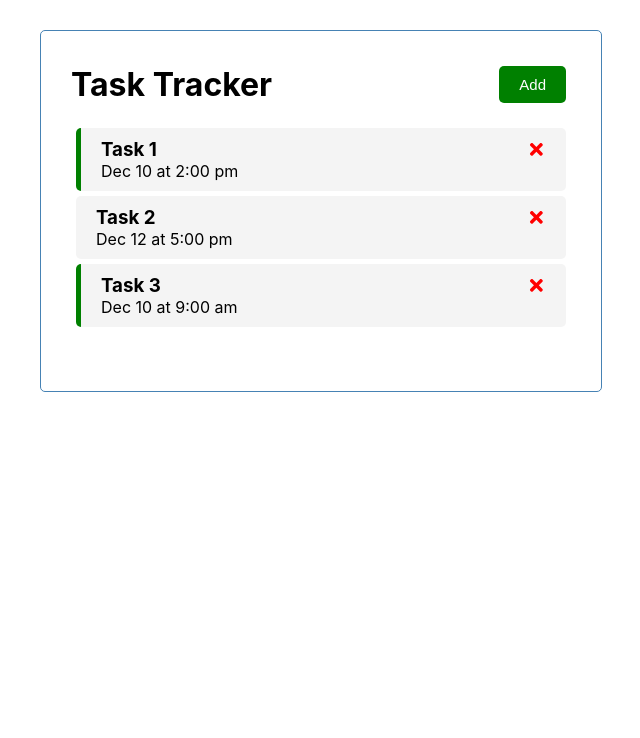
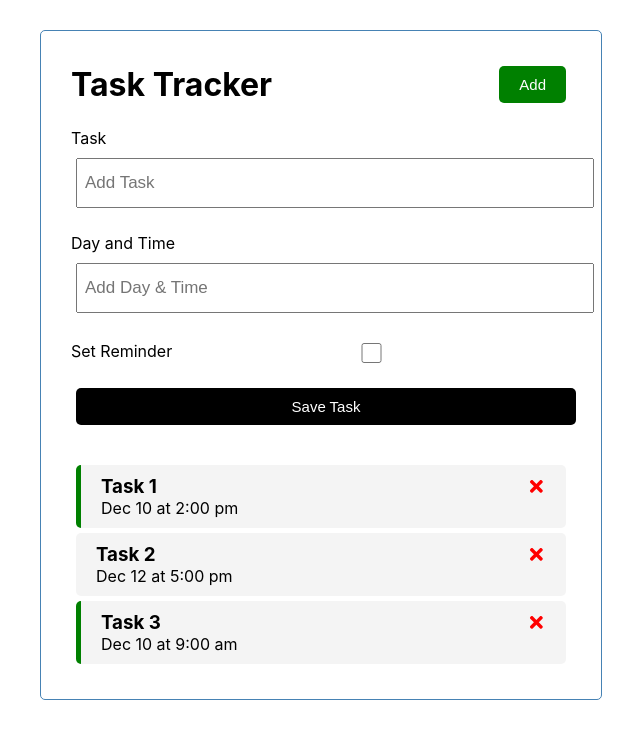
Before and after one commit to Morgan-a1/task-tracker, a React (Create React App) app: page / in a window 1280 px wide. Shown: the top 738 px of the page, without its empty margins (319-959 px from the left). Built offline with nearby package versions, Linux system fonts and the light colour scheme.

Commit message:
Add task functionality

```diff
--- a/src/App.jsx
+++ b/src/App.jsx
@@ -1,6 +1,8 @@
 import { useState } from "react";
+import AddTask from "./components/AddTask";
 import Header from "./components/Header";
 import Tasks from "./components/Tasks";
+//import AddTask from "./components/AddTask";
 
 const initialTasks = [
   {
@@ -39,9 +41,19 @@ function App() {
     setTasks(newTask);
   }
 
+  function addTask(task) {
+    let id = 0;
+    if (tasks.length > 0) {
+      id = tasks[tasks.length - 1].id + 1;
+    }
+    const newTask = { ...task, id };
+    setTasks([...tasks, newTask]);
+  }
+
   return (
     <div className="container">
       <Header />
+      <AddTask onSubmit={addTask} />
       <Tasks onToggle={toggleReminder} onDelete={deleteTask} tasks={tasks} />
     </div>
   );
--- /dev/null
+++ b/src/components/AddTask.jsx
@@ -0,0 +1,61 @@
+import PropTypes from "prop-types";
+import { useState } from "react";
+import Button from "./Button";
+
+function AddTask({ onSubmit }) {
+   const [text, setText] = useState("");
+   const [day, setDay] = useState("");
+   const [reminder, setReminder] = useState(false);
+
+   function handleSubmit(e){
+      e.preventDefault();
+      if (!text) {
+         return alert("Please enter a task");
+      }
+      onSubmit({ text, day, reminder });
+      resetForm();
+   }
+
+   function resetForm() {
+      setText("");
+      setDay("");
+      setReminder(false);
+   }
+
+   return (
+      <form className="add-form" onSubmit={handleSubmit}>
+         <div className="form-control">
+            <label htmlFor="text">Task</label>
+            <input
+               type="text"
+               id="text"
+               name="text"
+               placeholder="Add Task"
+               value={text}
+               onChange={(e) => setText(e.target.value)} />
+         </div>
+         <div className="form-control">
+            <label htmlFor="day">Day and Time</label>
+            <input type="text" id="day" name="day" placeholder="Add Day & Time" value={day} onChange={(e) => setDay(e.target.value)} />
+         </div>
+         <div className="form-control form-control-check">
+            <label htmlFor="reminder">Set Reminder</label>
+            <input
+               type="checkbox"
+               id="reminder"
+               name="reminder"
+               checked={reminder}
+               onChange={(e) => setReminder(e.target.checked)} />
+         </div>
+         <Button block color="black" type="submit">
+            Save Task
+         </Button>
+      </form>
+   );
+}
+
+AddTask.propTypes = {
+   onSubmit: PropTypes.func.isRequired,
+};
+
+export default AddTask;
--- a/src/index.css
+++ b/src/index.css
@@ -77,3 +77,35 @@ code {
   align-items: center;
   justify-content: space-between;
 }
+
+.add-form {
+  margin-bottom: 40px;
+}
+
+.form-control {
+  margin: 20px 0;
+}
+
+.form-control label {
+  display: block;
+  margin-bottom: 5px;
+}
+
+.form-control input {
+  width: 100%;
+  height: 40px;
+  margin: 5px;
+  padding: 3px 7px;
+  font-size: 17px;
+}
+
+.form-control-check {
+  display: flex;
+  align-items: center;
+  justify-content: space-between;
+}
+
+.form-control-check input {
+  height: 20px;
+  flex: 2;
+}
```
